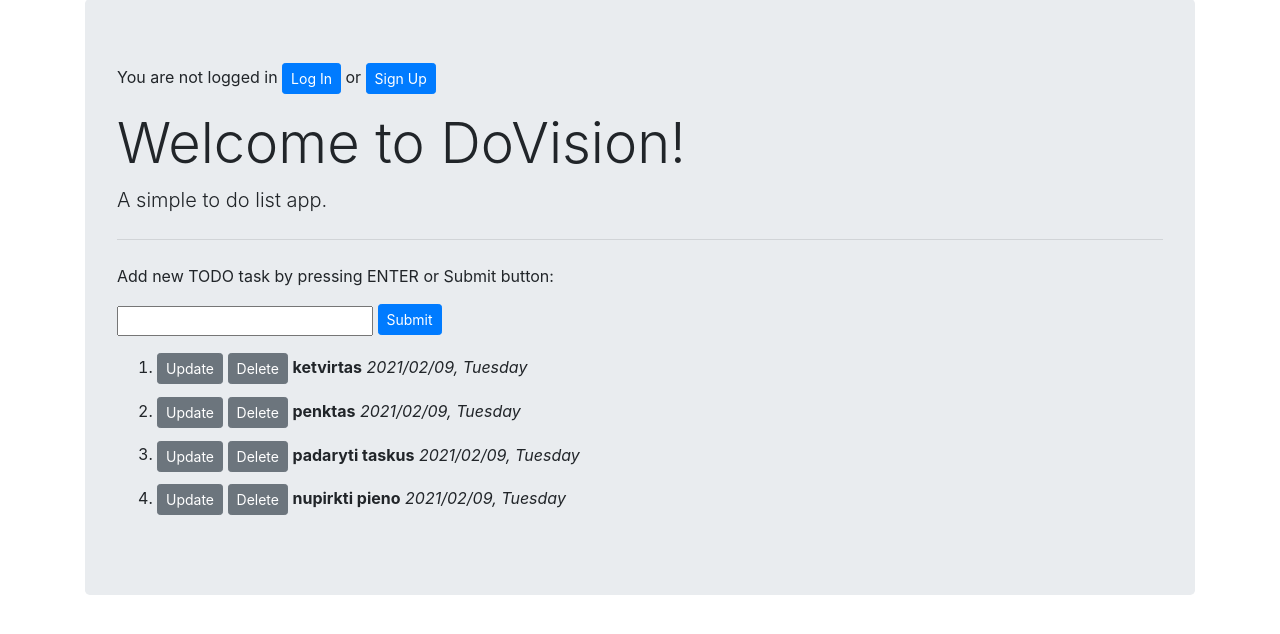
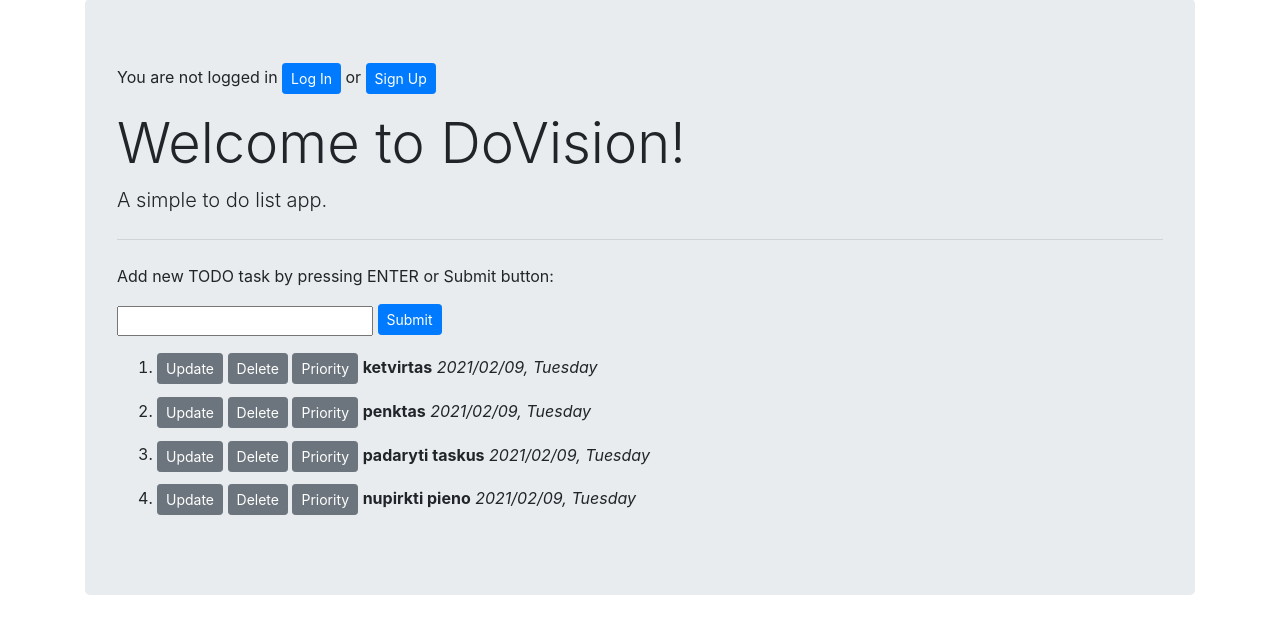
Before and after one commit to ponasObuolys/dovision, a Django app: page / in a window 1280 px wide. Shown: the part 26-660 px from the top of the page. Run offline with Django 3.2, Linux system fonts and the light colour scheme; data comes from the database, SQL or seed files in the repository.

Commit message:
Priority mygtuko pridėjimas. Dar be funkcionalumo.

```diff
--- a/doVision/templates/home.html
+++ b/doVision/templates/home.html
@@ -35,16 +35,17 @@
                     {% for task in tasks %}
                         <div>
                             <br>
-                                <li>
+                            <li>
                                 <a class="btn btn-secondary btn-sm" href="{% url 'update_task' task.id %}">Update</a>
                                 <a class="btn btn-secondary btn-sm" href="{% url 'delete' task.id %}">Delete</a>
+                                <a class="btn btn-secondary btn-sm" href="">Priority</a>
                                 {% if task.completed == True %}
                                 <strike>{{task}}</strike>
                                 {% else %}
                                 <span><strong>{{task}}</strong></span>
-                                    <span><em>{{ now }}</em></span>
+                                <span><em>{{ now }}</em></span>
                                 {% endif %}
-                                </li>
+                            </li>
                         </div>
                     {% endfor %}
                 </ol>
```
